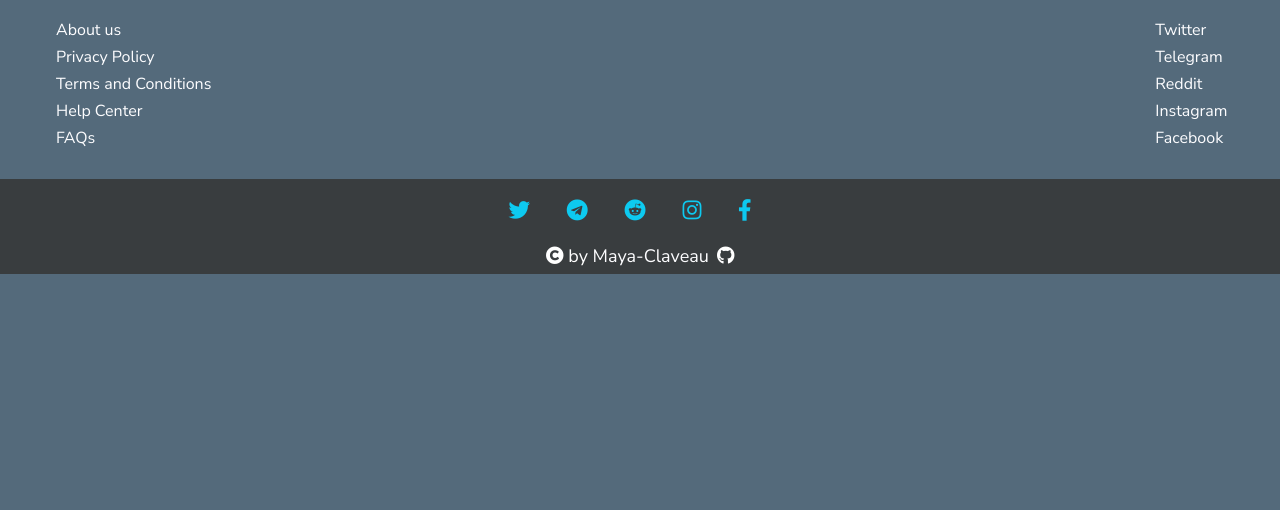
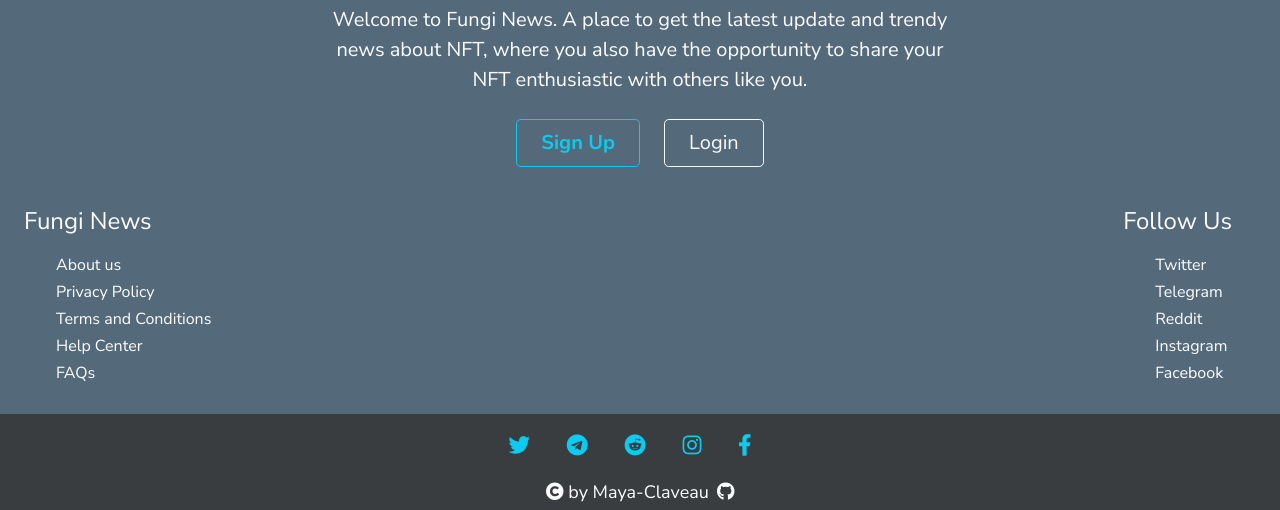
Before and after one commit to Maya-Claveau/pp4-fungi-news, a Django app: page / in a window 1280 px wide. Shown: the part 697-1207 px from the top of the page. Before the commit the page ends 971 px from the top, so only its background shows below. Run offline with Django 3.2, Linux system fonts and the light colour scheme; data that the repository does not hold is empty.

Commit message:
Modify the hero image size, add hero text with style

```diff
--- a/static/css/style.css
+++ b/static/css/style.css
@@ -39,6 +39,21 @@ a {
 
 .active a {
     border-bottom: 2px solid #62929e;
+}
+
+.hero-image {
+    height: 600px;
+    width: 100%;
+    position: relative;
+}
+
+.hero-text {
+    color: #fdfdff;
+}
+
+
+
+;
 }
 
 /* posts section */
@@ -96,7 +111,7 @@ a {
         color: #fdfdff !important;
     }
 
-    .footer-link > a {
+    .footer-link>a {
         color: #fdfdff !important;
     }
 }
@@ -141,7 +156,7 @@ a {
         color: #fdfdff !important;
     }
 
-    .footer-link > a {
+    .footer-link>a {
         color: #fdfdff !important;
         font-size: medium;
     }
--- a/templates/index.html
+++ b/templates/index.html
@@ -3,9 +3,21 @@
 {% block header %}
 <header>
     {% load static %}
-    <img class="img-fluid header-image max-width: 100%; height: auto;"
-        src="https://res.cloudinary.com/mayathebee/image/upload/v1655968713/static/images/nft-landing-image-small_rgjkph.jpg"
-        alt="An image with human and tech board">
+    <div class="text-secondary text-left">
+        <div class="img-fluid overflow-hidden" style="max-width: 100%;">
+            <img src="https://res.cloudinary.com/mayathebee/image/upload/v1655978175/static/images/nft-landing-img-small.png"
+                class="img-fluid" alt="Men wearing VR glasses with tech board">
+            <h1 class="display-5 fw-bold text-white text-center mt-2">NFT News Blog</h1>
+            <div class="col-lg-6 mx-auto">
+                <p class="fs-5 mb-4 hero-text text-center">Welcome to Fungi News. A place to get the latest update and trendy news about NFT, where you also have the opportunity to share your NFT enthusiastic with
+                    others like you.</p>
+                <div class="d-grid gap-2 d-sm-flex justify-content-sm-center">
+                    <button type="button" class="btn btn-outline-info btn-lg px-4 me-sm-3 fw-bold">Sign Up</button>
+                    <button type="button" class="btn btn-outline-light btn-lg px-4">Login</button>
+                </div>
+            </div>
+        </div>
+    </div>
 </header>
 {% endblock %}
 
```
